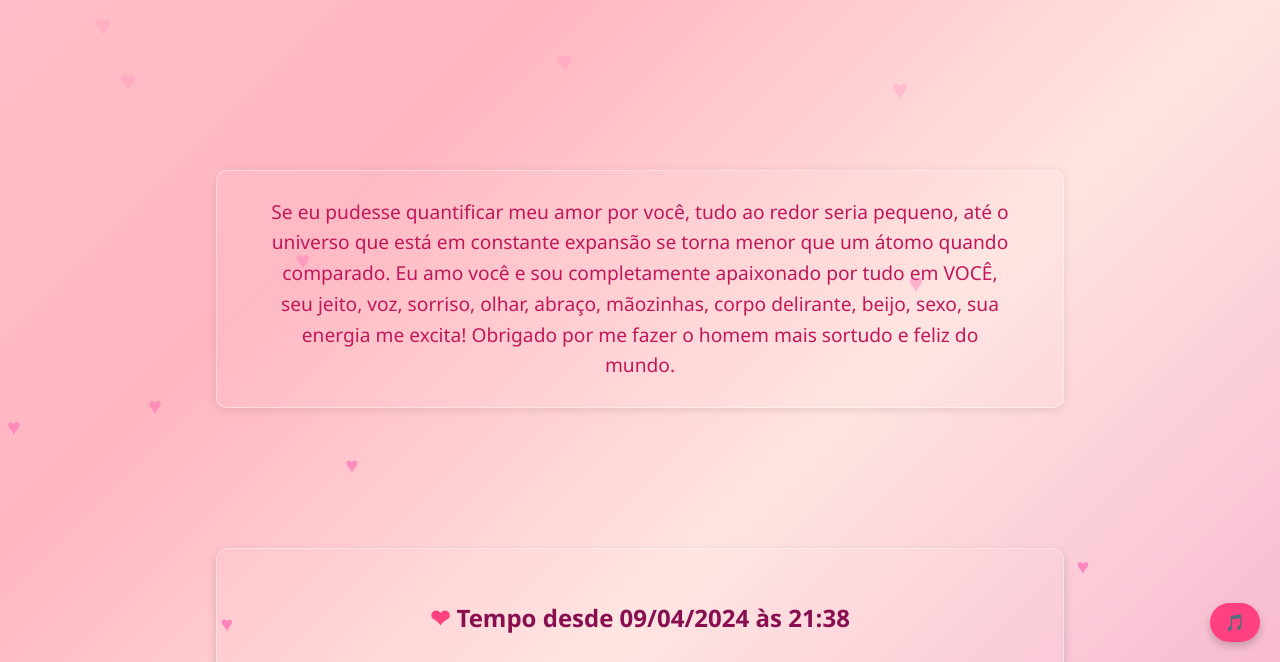
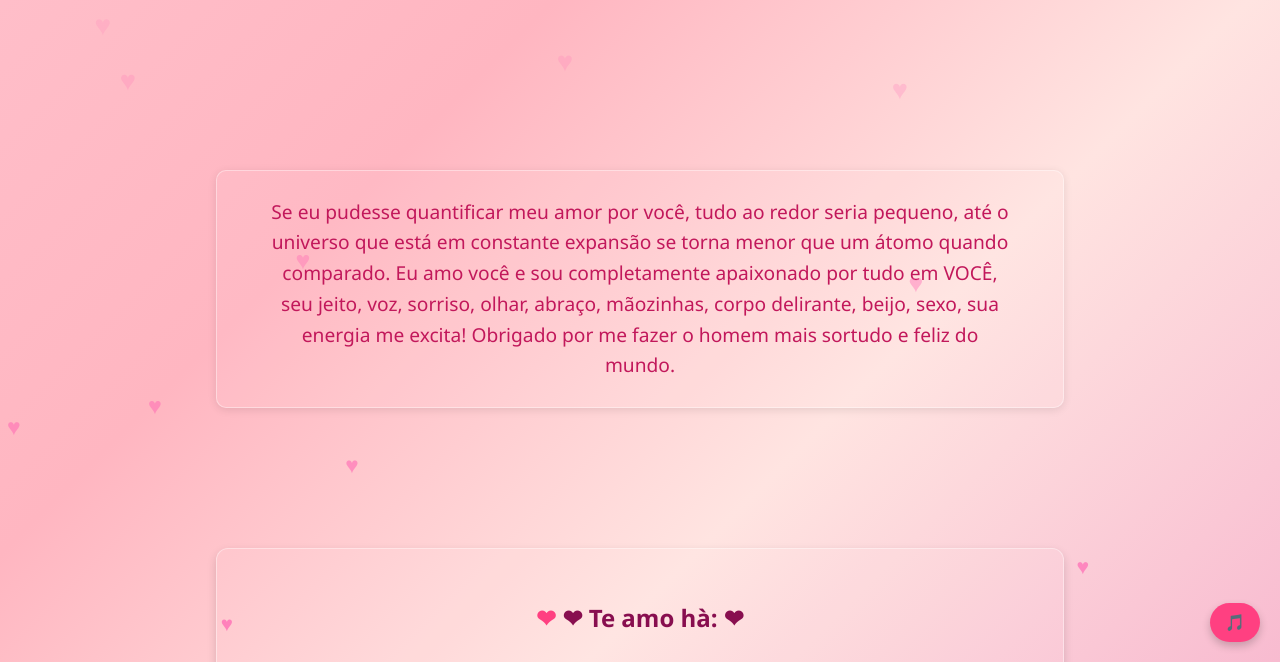
Before and after one commit to MthsDsPrr17/Timer, a plain HTML site: page index.html in a window 1280 px wide. Shown: the part 138-800 px from the top of the page. Drawn offline with Linux system fonts and the light colour scheme.

Commit message:
Update index.html

```diff
--- a/index.html
+++ b/index.html
@@ -235,7 +235,7 @@
     </div>
 
     <div class="timer">
-      <h2>Tempo desde 09/04/2024 às 21:38</h2>
+      <h2>❤  Te amo hà: ❤ </h2>
       <div id="time">
         <span id="years">0</span> anos
         <span id="months">0</span> meses
```
